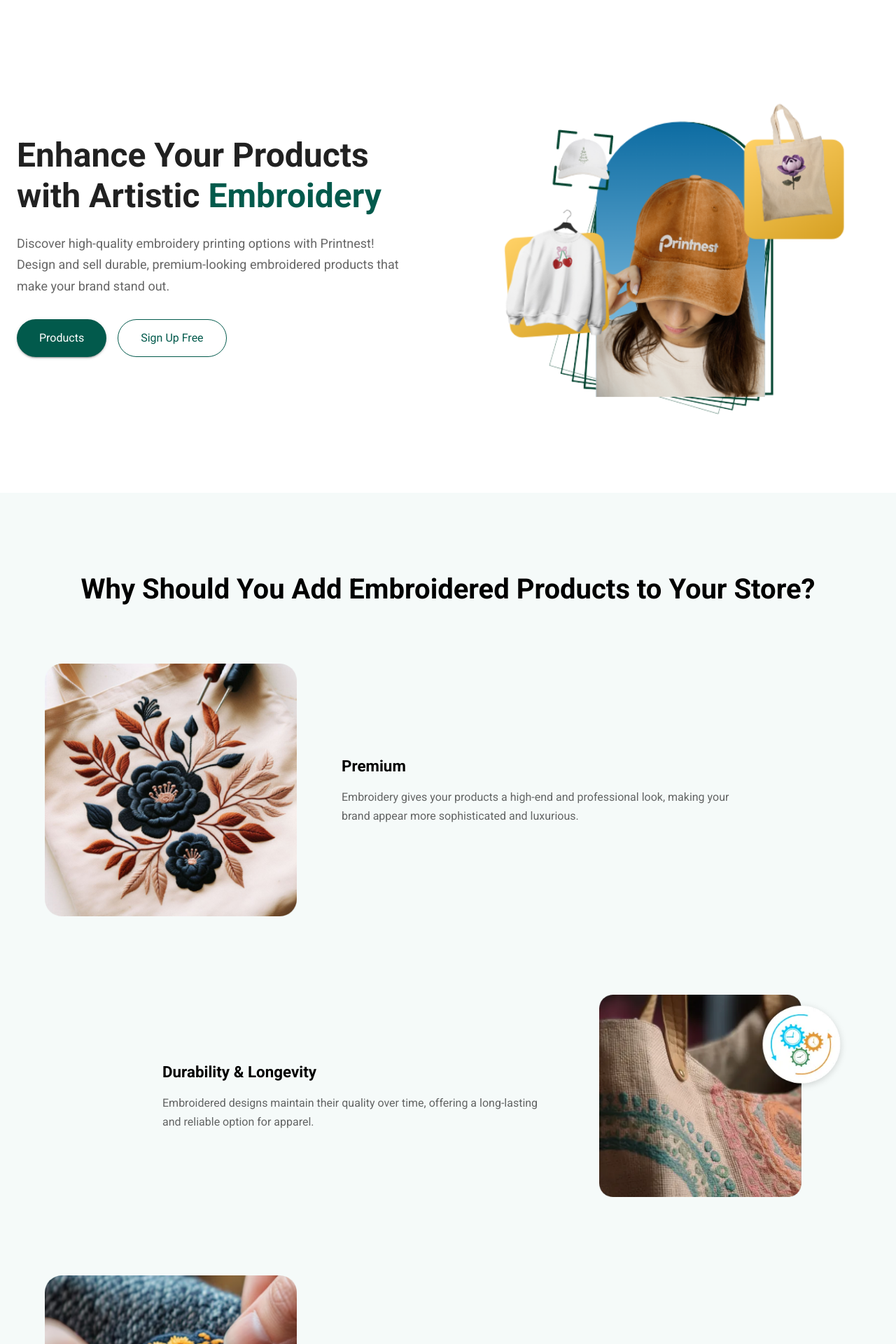
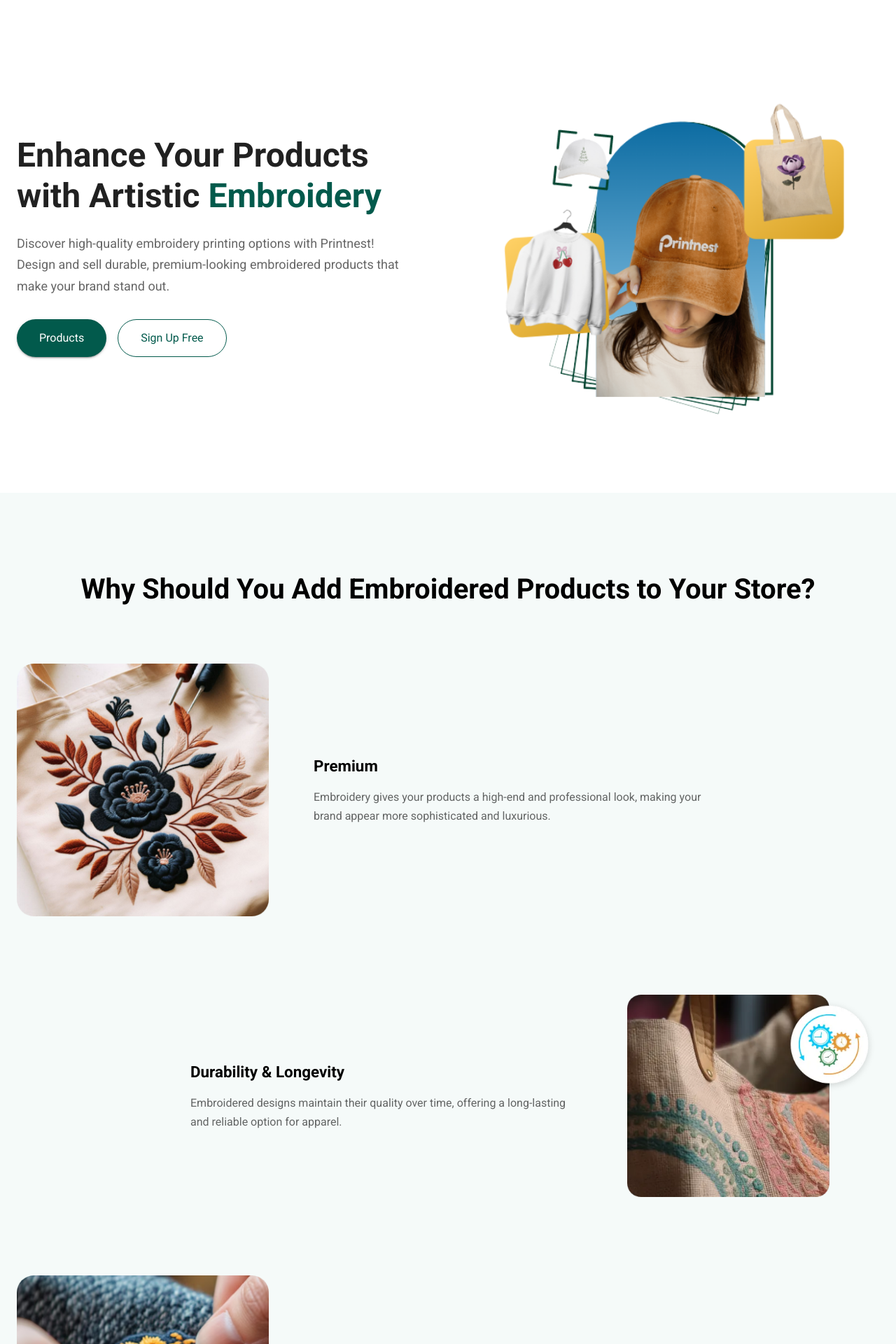
Before and after one commit to MrLatif/embroidery-page, a React (Create React App) app: page / in a window 1280 px wide. Shown: the top 1920 px of the page at 70% size. Built offline with nearby package versions, Linux system fonts and the light colour scheme.

Commit message:
latest changes

```diff
--- a/src/components/BenefitsSection.tsx
+++ b/src/components/BenefitsSection.tsx
@@ -48,7 +48,7 @@ const benefits: BenefitItem[] = [
 const BenefitsSection = () => {
   return (
     <Box sx={{ py: { xs: 10, md: 14 }, backgroundColor: "#F5FAF9" }}>
-      <Container maxWidth="lg">
+      <Container maxWidth="xl">
         <Typography
           variant="h3"
           sx={{
```
